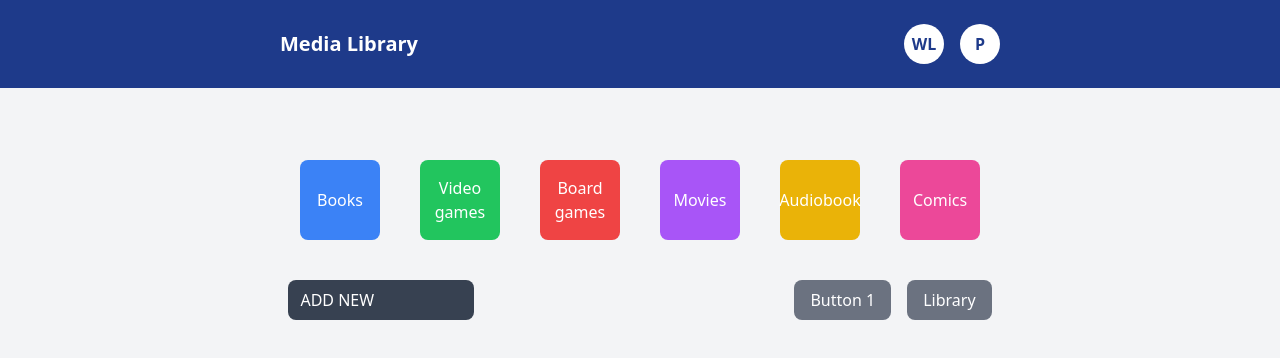
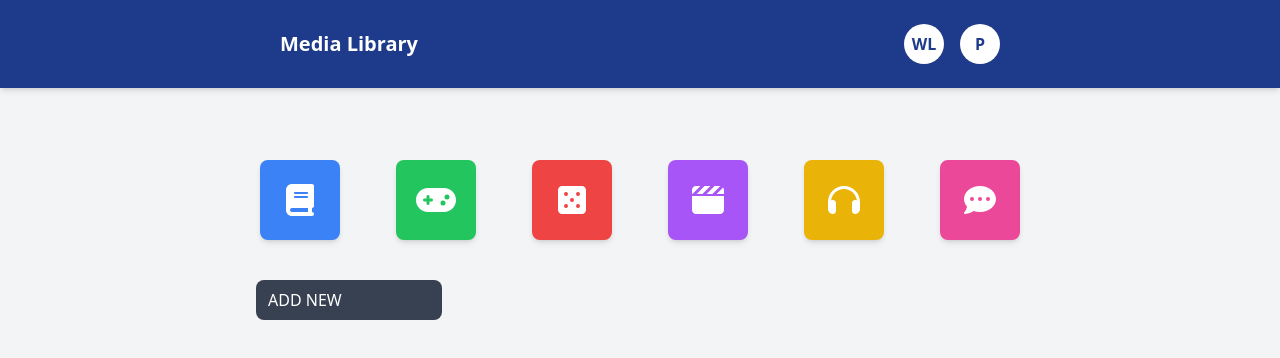
Before and after one commit to mborzechowski/media-library, a Next.js app: page / in a window 1280 px wide. Shown: the top 358 px of the page. Built offline with nearby package versions, Linux system fonts and the light colour scheme.

Commit message:
ogólne poprawki i uporządkowanie komponentów

```diff
--- a/app/library/page.jsx
+++ /dev/null
@@ -1,55 +0,0 @@
-"use client";
-import { useState, useEffect } from "react";
-import Link from "next/link";
-
-const Library = () => {
-  const [games, setGames] = useState([]);
-  const [loading, setLoading] = useState(true);
-  const [error, setError] = useState(null);
-
-  useEffect(() => {
-    const fetchGames = async () => {
-      try {
-        const response = await fetch("http://localhost:8080/games");
-        if (!response.ok) {
-          throw new Error("Failed to fetch games");
-        }
-        const data = await response.json();
-        setGames(data);
-      } catch (error) {
-        setError(error.message);
-      } finally {
-        setLoading(false);
-      }
-    };
-
-    fetchGames();
-  }, []);
-
-  useEffect(() => {
-    console.log(games);
-  }, [games]);
-
-  if (loading) return <p>Loading...</p>;
-  if (error) return <p>Error: {error}</p>;
-
-  return (
-    <div>
-      <h1 className="text-center text-xl m-4">Game List</h1>
-      <div className="flex flex-col items-center py-8 space-y-10">
-        <div className="grid grid-cols-10 gap-8">
-          {games.map((game) => (
-            <div
-              key={game.title}
-              className="m-2 p-2 border border-gray-300 rounded w-24 h-20"
-            >
-              <Link href={`/game/${game.id}`}>{game.title}</Link>
-            </div>
-          ))}
-        </div>
-      </div>
-    </div>
-  );
-};
-
-export default Library;
--- /dev/null
+++ b/app/video-games/[id]/page.jsx
@@ -0,0 +1,58 @@
+"use client";
+import { useParams } from "next/navigation";
+import { useEffect, useState } from "react";
+
+const GamePage = () => {
+  const { id } = useParams();
+
+  const [game, setGame] = useState(null);
+  const [loading, setLoading] = useState(true);
+
+  useEffect(() => {
+    const fetchGameData = async () => {
+      if (!id) return;
+      try {
+        const response = await fetch(`http://localhost:8080/games/${id}`);
+        if (!response.ok) {
+          throw new Error("Failed to fetch game data");
+        }
+        const gameData = await response.json();
+        setGame(gameData);
+      } catch (error) {
+        console.error("Error fetching game:", error);
+      } finally {
+        setLoading(false);
+      }
+    };
+
+    if (id) {
+      fetchGameData();
+    }
+  }, [id]);
+
+  if (!game && !loading) {
+    return (
+      <h1 className="text-center text-2xl font-bold mt-10">Game Not Found</h1>
+    );
+  }
+
+  if (loading) {
+    return <div>Loading...</div>;
+  }
+
+  return (
+    <div>
+      <h1>{game.title}</h1>
+      <p>Genre: {game.genre}</p>
+      <p>Platform: {game.platform}</p>
+      <p>Year Published: {game.yearPublished}</p>
+      <p>Physical/Digital: {game.physicalDigital}</p>
+      <p>Publisher: {game.publisher}</p>
+      <p>Developer: {game.developer}</p>
+      <p>Completed: {game.completed ? "Yes" : "No"}</p>
+      <p>Rating: {game.rating}</p>
+    </div>
+  );
+};
+
+export default GamePage;
--- /dev/null
+++ b/app/video-games/add-new/page.jsx
@@ -0,0 +1,31 @@
+"use client";
+import GameForm from "@/components/GameForm";
+
+const AddNewGame = () => {
+  const addGame = async (data) => {
+    const response = await fetch("http://localhost:8080/games", {
+      method: "POST",
+      headers: {
+        "Content-Type": "application/json",
+      },
+      body: JSON.stringify(data),
+    });
+
+    if (!response.ok) {
+      console.error("Failed to add game");
+      return;
+    }
+
+    const game = await response.json();
+    console.log("Game added:", game);
+  };
+
+  return (
+    <div>
+      <h1 className="text-center text-xl m-4">Add a new game</h1>
+      <GameForm onSubmit={addGame} />
+    </div>
+  );
+};
+
+export default AddNewGame;
--- a/app/video-games/page.jsx
+++ b/app/video-games/page.jsx
@@ -1,31 +1,58 @@
 "use client";
-import GameForm from "@/components/GameForm";
+import { useState, useEffect } from "react";
+import Link from "next/link";
 
-const AddNewGame = () => {
-  const addGame = async (data) => {
-    const response = await fetch("http://localhost:8080/games", {
-      method: "POST",
-      headers: {
-        "Content-Type": "application/json",
-      },
-      body: JSON.stringify(data),
-    });
+const Library = () => {
+  const [games, setGames] = useState([]);
+  const [loading, setLoading] = useState(true);
+  const [error, setError] = useState(null);
 
-    if (!response.ok) {
-      console.error("Failed to add game");
-      return;
-    }
+  useEffect(() => {
+    const fetchGames = async () => {
+      try {
+        const response = await fetch("http://localhost:8080/games");
+        if (!response.ok) {
+          throw new Error("Failed to fetch games");
+        }
+        const data = await response.json();
+        setGames(data);
+      } catch (error) {
+        setError(error.message);
+      } finally {
+        setLoading(false);
+      }
+    };
 
-    const game = await response.json();
-    console.log("Game added:", game);
-  };
+    fetchGames();
+  }, []);
 
+  useEffect(() => {
+    console.log(games);
+  }, [games]);
+
+  if (loading) return <p>Loading...</p>;
+  if (error) return <p>Error: {error}</p>;
+
+  if (!games) {
+    return <h1 className="text-center text-xl m-4">No Games Found</h1>;
+  }
   return (
     <div>
-      <h1 className="text-center text-xl m-4">Add a new game</h1>
-      <GameForm onSubmit={addGame} />
+      <h1 className="text-center text-xl m-4">Game List</h1>
+      <div className="flex flex-col  items-center py-8 space-y-10">
+        <div className="grid grid-cols-10 gap-8 px-10 ">
+          {games.map((game) => (
+            <div
+              key={game.id}
+              className="m-2 p-2 border border-gray-300 rounded w-24 h-20"
+            >
+              <Link href={`/video-games/${game.id}`}>{game.title}</Link>
+            </div>
+          ))}
+        </div>
+      </div>
     </div>
   );
 };
 
-export default AddNewGame;
+export default Library;
--- a/components/MainDashboard.jsx
+++ b/components/MainDashboard.jsx
@@ -1,6 +1,15 @@
 "use client";
 import Link from "next/link";
 import { useRouter } from "next/navigation";
+import { FontAwesomeIcon } from "@fortawesome/react-fontawesome";
+import {
+  faGamepad,
+  faDiceFive,
+  faBook,
+  faClapperboard,
+  faHeadphones,
+  faCommentDots,
+} from "@fortawesome/free-solid-svg-icons";
 
 const MainDashboard = () => {
   const router = useRouter();
@@ -8,33 +17,36 @@ const MainDashboard = () => {
   const handleSelectChange = (e) => {
     const value = e.target.value;
     if (value) {
-      router.push(`/${value}`);
+      router.push(`/${value}/add-new`);
     }
   };
 
   return (
     <div className="flex flex-col items-center py-8 space-y-10">
-      <div className="grid grid-cols-6 gap-10">
-        <button className="w-20 h-20 bg-blue-500 text-white rounded-lg flex items-center justify-center">
-          Books
+      <div className="grid grid-cols-6 gap-14">
+        <button className="w-20 h-20 bg-blue-500 hover:bg-blue-600 transition duration-200 transform hover:scale-95 shadow-md text-white rounded-lg flex items-center justify-center">
+          <FontAwesomeIcon icon={faBook} size="2xl" />
         </button>
-        <button className="w-20 h-20 bg-green-500 text-white rounded-lg flex items-center justify-center">
-          Video games
+        <Link
+          href="/video-games"
+          className="w-20 h-20 bg-green-500 hover:bg-green-600 transition duration-200 transform hover:scale-95 shadow-md text-white rounded-lg flex items-center justify-center"
+        >
+          <FontAwesomeIcon icon={faGamepad} size="2xl" />
+        </Link>
+        <button className="w-20 h-20 bg-red-500 hover:bg-red-600 transition duration-200 transform hover:scale-95 shadow-md text-white rounded-lg flex items-center justify-center">
+          <FontAwesomeIcon icon={faDiceFive} size="2xl" />
         </button>
-        <button className="w-20 h-20 bg-red-500 text-white rounded-lg flex items-center justify-center">
-          Board games
+        <button className="w-20 h-20 bg-purple-500 hover:bg-purple-600 transition duration-200 transform hover:scale-95 shadow-md text-white rounded-lg flex items-center justify-center">
+          <FontAwesomeIcon icon={faClapperboard} size="2xl" />
         </button>
-        <button className="w-20 h-20 bg-purple-500 text-white rounded-lg flex items-center justify-center">
-          Movies
+        <button className="w-20 h-20 bg-yellow-500 hover:bg-yellow-600 transition duration-200 transform hover:scale-95 shadow-md text-white rounded-lg flex items-center justify-center">
+          <FontAwesomeIcon icon={faHeadphones} size="2xl" />
         </button>
-        <button className="w-20 h-20 bg-yellow-500 text-white rounded-lg flex items-center justify-center">
-          Audiobook
-        </button>
-        <button className="w-20 h-20 bg-pink-500 text-white rounded-lg flex items-center justify-center">
-          Comics
+        <button className="w-20 h-20 bg-pink-500 hover:bg-pink-600 transition duration-200 transform hover:scale-95 shadow-md text-white rounded-lg flex items-center justify-center">
+          <FontAwesomeIcon icon={faCommentDots} size="2xl" />
         </button>
       </div>
-      <div className="w-full flex justify-center items-center px-4 gap-80">
+      <div className="w-full flex justify-start items-center px-60">
         <div className="relative">
           <select
             onChange={handleSelectChange}
@@ -52,16 +64,6 @@ const MainDashboard = () => {
             <option value="comics">Comic</option>
           </select>
         </div>
-        <div className="flex space-x-4">
-          <button className="w-25 bg-gray-500 text-white py-2 px-4 rounded-lg">
-            Button 1
-          </button>
-          <Link href="/library">
-            <button className="w-25 bg-gray-500 text-white py-2 px-4 rounded-lg">
-              Library
-            </button>
-          </Link>
-        </div>
       </div>
     </div>
   );
--- a/components/NavBar.jsx
+++ b/components/NavBar.jsx
@@ -2,7 +2,7 @@ import Link from "next/link";
 
 const NavBar = () => {
   return (
-    <nav className="w-full bg-blue-900 py-6 mb-10">
+    <nav className="w-full bg-blue-900 py-6 mb-10 shadow-md">
       <div className="max-w-3xl mx-auto flex justify-between items-center px-6">
         <Link href="/" className="text-white font-bold text-xl">
           Media Library
--- a/package.json
+++ b/package.json
@@ -9,6 +9,10 @@
     "lint": "next lint"
   },
   "dependencies": {
+    "@fortawesome/fontawesome-free": "^6.5.2",
+    "@fortawesome/fontawesome-svg-core": "^6.5.2",
+    "@fortawesome/free-solid-svg-icons": "^6.5.2",
+    "@fortawesome/react-fontawesome": "^0.2.2",
     "cloudinary": "^2.2.0",
     "mongoose": "^8.4.1",
     "next": "14.2.4",
```
Also changed, not shown: 1 other file (tests, documents, lock files or other folders).
